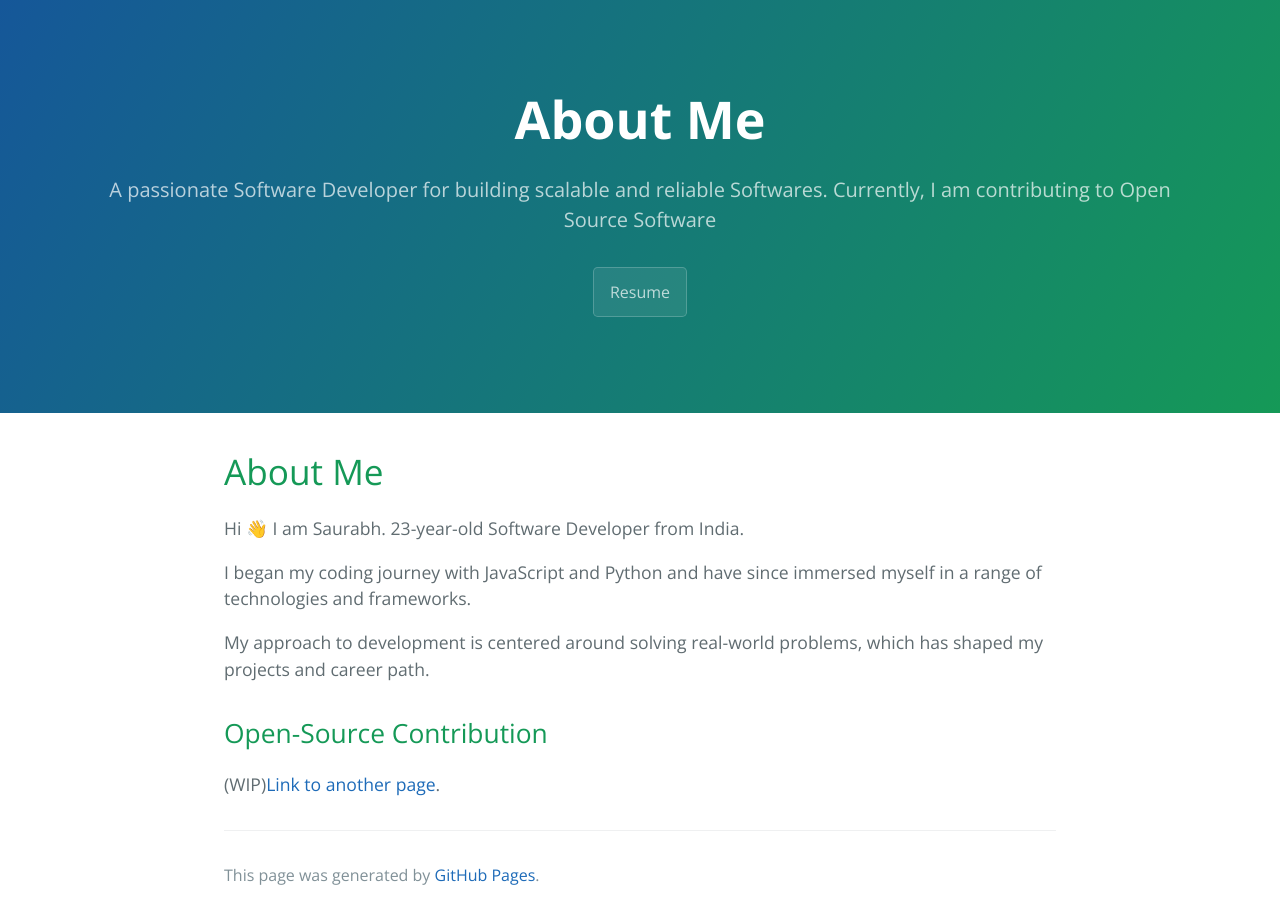
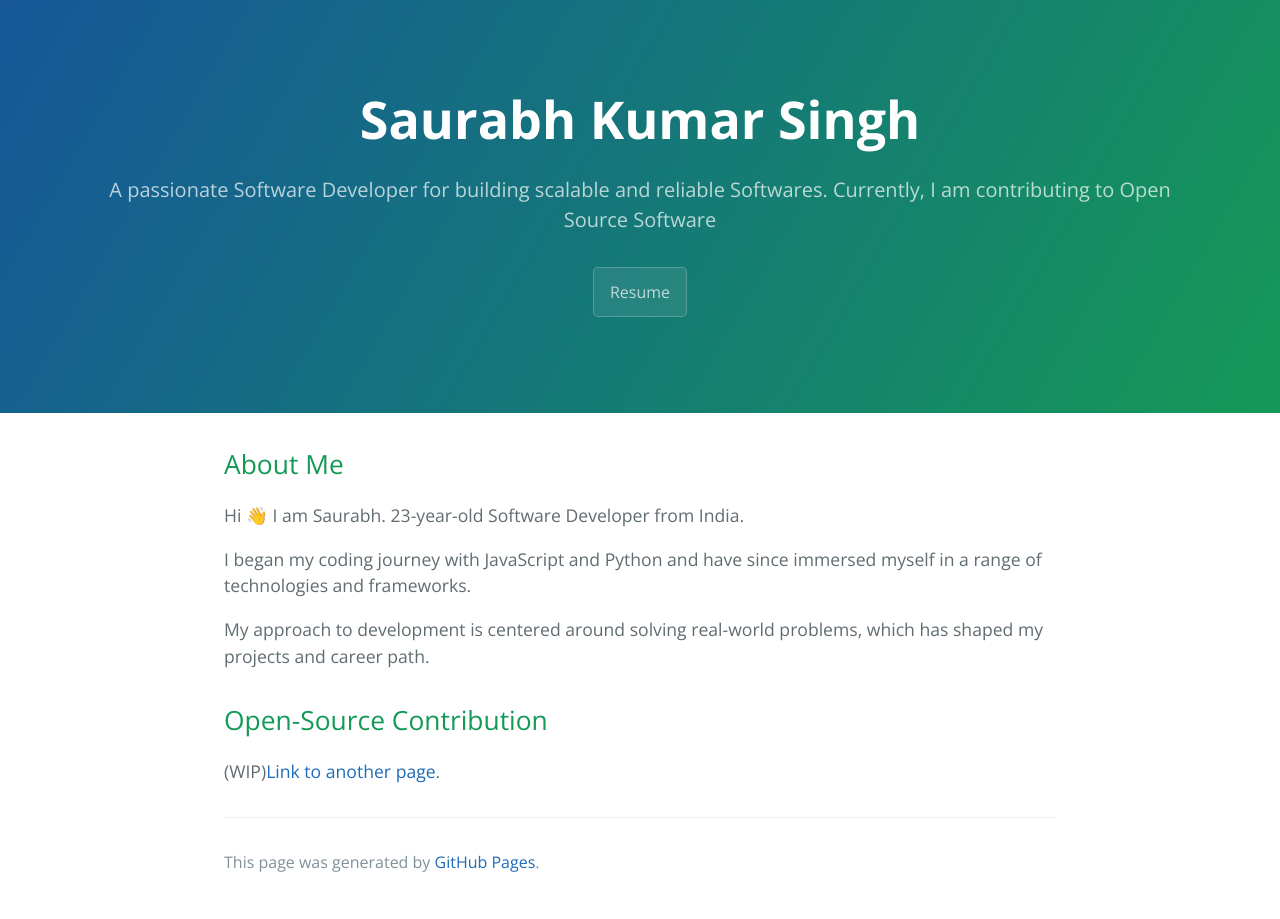
Before and after one commit to singh1203/singh1203.github.io, a Jekyll site: the page built from index.md, in a window 1280 px wide. Built offline with Jekyll 4.4.1, drawn with Linux system fonts in a browser that asks for light colours; our own code applies the rules of GitHub Pages for plain Markdown files; part of the change alters nothing that is shown.

Commit message:
fix: title with single h1
Signed-off-by: Saurabh Kumar Singh <singh1203.ss@gmail.com>

```diff
--- a/index.md
+++ b/index.md
@@ -1,9 +1,9 @@
 ---
 layout: default
-front_matter_title: "Saurabh Kumar Singh"
+title: "Saurabh Kumar Singh"
 ---
 
-# About Me
+## About Me
 
 Hi 👋 I am Saurabh. 23-year-old Software Developer from India.
 
```
